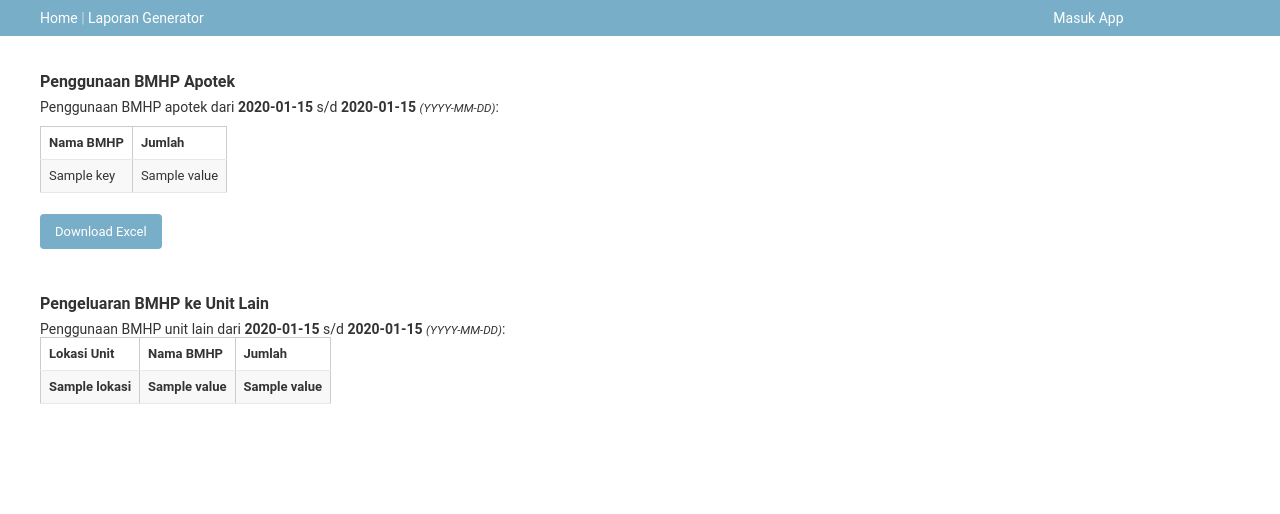
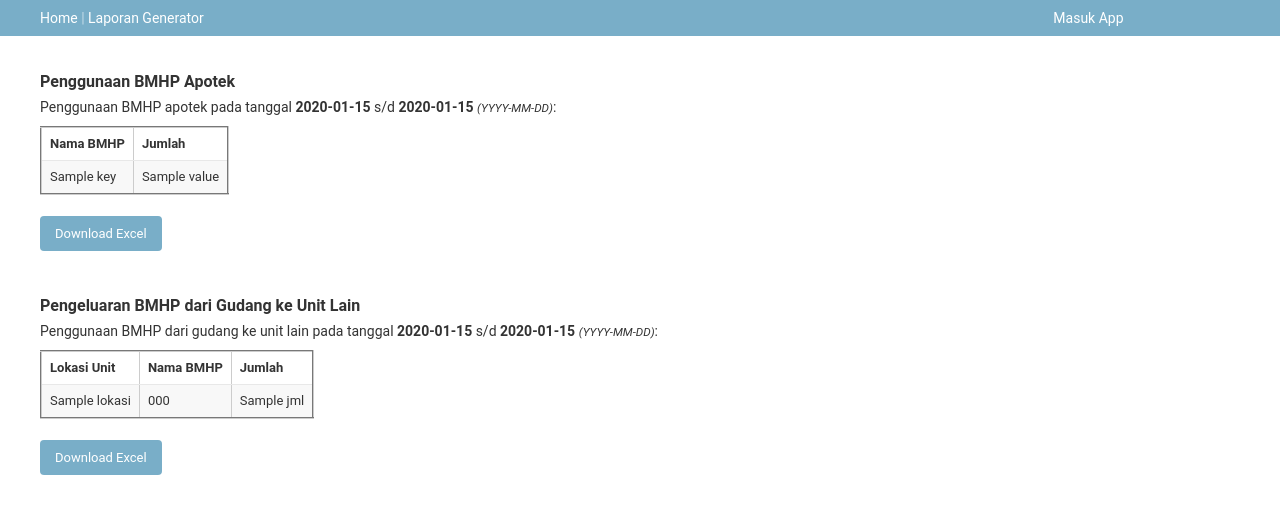
Before and after one commit to arifdata/faskes_emu, a Django app: template laporan/templates/laporan/penggunaan_bmhp.html in a window 1280 px wide. Shown: the part 36-550 px from the top of the page. Run offline with Django 3.2, Linux system fonts and the light colour scheme; the template is opened without the code that fills it: most values are stand-ins (such as "Sample title", 1, 10 or a date in 2020).

Commit message:
selesai implementasi pengeluaran BMHP gudang ke unit lain beserta xlsx export

```diff
--- a/laporan/templates/laporan/penggunaan_bmhp.html
+++ b/laporan/templates/laporan/penggunaan_bmhp.html
@@ -3,11 +3,11 @@
 
 <div id="content" class="colM">
 <h2>Penggunaan BMHP Apotek</h2>
-Penggunaan BMHP apotek dari <strong>{{ startdate }}</strong> s/d <strong>{{ enddate }}</strong> <i><small>(YYYY-MM-DD)</small></i>:
+Penggunaan BMHP apotek pada tanggal <strong>{{ startdate }}</strong> s/d <strong>{{ enddate }}</strong> <i><small>(YYYY-MM-DD)</small></i>:
 <p></p>
 
 {% if val %}
-	<table id="data-table" border="1">
+	<table id="tabel-apt" border="2">
 	  <tr><td contenteditable="false"><strong>Nama BMHP</strong></td><td contenteditable="false"><strong>Jumlah</strong></td></tr>
 	  {% for key, value in val.items %}
 	  <tr><td contenteditable="false">{{ key }}</td><td contenteditable="false">{{ value }}</td></tr>
@@ -18,7 +18,7 @@ Penggunaan BMHP apotek dari <strong>{{ startdate }}</strong> s/d <strong>{{ endd
 
 <script>
 function dl_excel(type, fn, dl) {
-	var elt = document.getElementById('data-table');
+	var elt = document.getElementById('tabel-apt');
 	var wb = XLSX.utils.table_to_book(elt, {sheet:"Penggunaan BMHP Apotek"});
 	return dl ?
 		XLSX.write(wb, {bookType:type, bookSST:true, type: 'base64'}) :
@@ -33,17 +33,40 @@ function dl_excel(type, fn, dl) {
 {% endif %}
 <br>
 
-<h2>Pengeluaran BMHP ke Unit Lain</h2>
-Penggunaan BMHP unit lain dari <strong>{{ startdate }}</strong> s/d <strong>{{ enddate }}</strong> <i><small>(YYYY-MM-DD)</small></i>:
-
+<h2>Pengeluaran BMHP dari Gudang ke Unit Lain</h2>
+Penggunaan BMHP dari gudang ke unit lain pada tanggal <strong>{{ startdate }}</strong> s/d <strong>{{ enddate }}</strong> <i><small>(YYYY-MM-DD)</small></i>:
+<p></p>
 
 {% if unit %}
-	<table id="data-table" border="1">
+	<table id="tabel-unit" border="2">
 	  <tr><td contenteditable="false"><strong>Lokasi Unit</strong></td><td contenteditable="false"><strong>Nama BMHP</strong></td><td contenteditable="false"><strong>Jumlah</strong></td></tr>
 	  {% for lokasi, value in unit.items %}
-	  <tr><td contenteditable="false"><strong>{{ lokasi }}</strong></td><td contenteditable="false"><strong>{{ value }}</strong></td><td contenteditable="false"><strong>{{ value }}</strong></td></tr>
+	  	{% for bmhp, jml in value.items %}
+	  		{% if forloop.first %}
+	  			<tr><td contenteditable="false">{{ lokasi }}</td><td contenteditable="false">{{ bmhp }}</td><td contenteditable="false">{{ jml }}</td></tr>
+	  			{% else %}
+	  				{% if forloop.last %}
+	  					<tr><td contenteditable="false"> </td><td contenteditable="false">{{ bmhp }}</td><td contenteditable="false">{{ jml }}</td></tr>
+	  					<tr style="background-color:#343A40;"><td contenteditable="false"> </td><td contenteditable="false"></td><td contenteditable="false"></td></tr>
+	  						{% else %}
+	  						<tr><td contenteditable="false"> </td><td contenteditable="false">{{ bmhp }}</td><td contenteditable="false">{{ jml }}</td></tr>
+	  				{% endif %}
+			{% endif %}
+	  	{% endfor %}
 	  {% endfor %}
 	</table>
+	<br>
+	<p><input type="submit" value="Download Excel" onclick="dl_excel_unit('xlsx');"></p>
+
+<script>
+function dl_excel_unit(type, fn, dl) {
+	var elt = document.getElementById('tabel-unit');
+	var wb = XLSX.utils.table_to_book(elt, {sheet:"Penggunaan BMHP Unit Lain"});
+	return dl ?
+		XLSX.write(wb, {bookType:type, bookSST:true, type: 'base64'}) :
+		XLSX.writeFile(wb, fn || ('Penggunaan-BMHP-Unit-Lain__{{startdate}}__{{enddate}}.' + (type || 'xlsx')));
+}
+</script>
 
 {% else %}
 <p>Tidak ada data pengeluaran BMHP ke unit lain pada rentang tanggal di atas. Coba tanggal lainnya.</p>
--- a/laporan/views.py
+++ b/laporan/views.py
@@ -100,6 +100,7 @@ def penggunaan_bmhp(request):
                     raw_data_bmhp_apt[data.nama_obat.nama_obat.nama_obat] += data.jumlah
 
             cleaned_data_obat = dict(sorted(raw_data_bmhp_apt.items(), key=operator.itemgetter(1),reverse=True))
+            cleaned_data_obat = OrderedDict(sorted(cleaned_data_obat.items()))
 
             for data in q2:
                 a = {}
```
